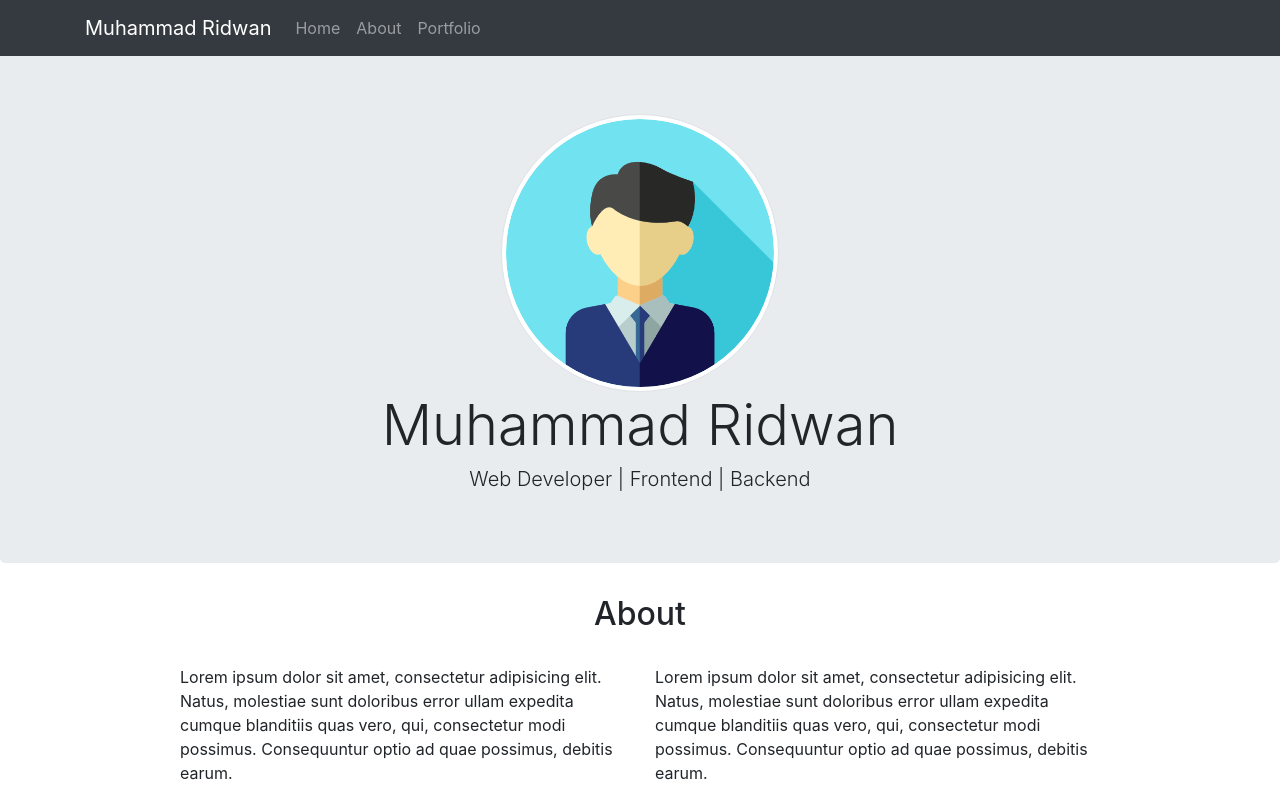
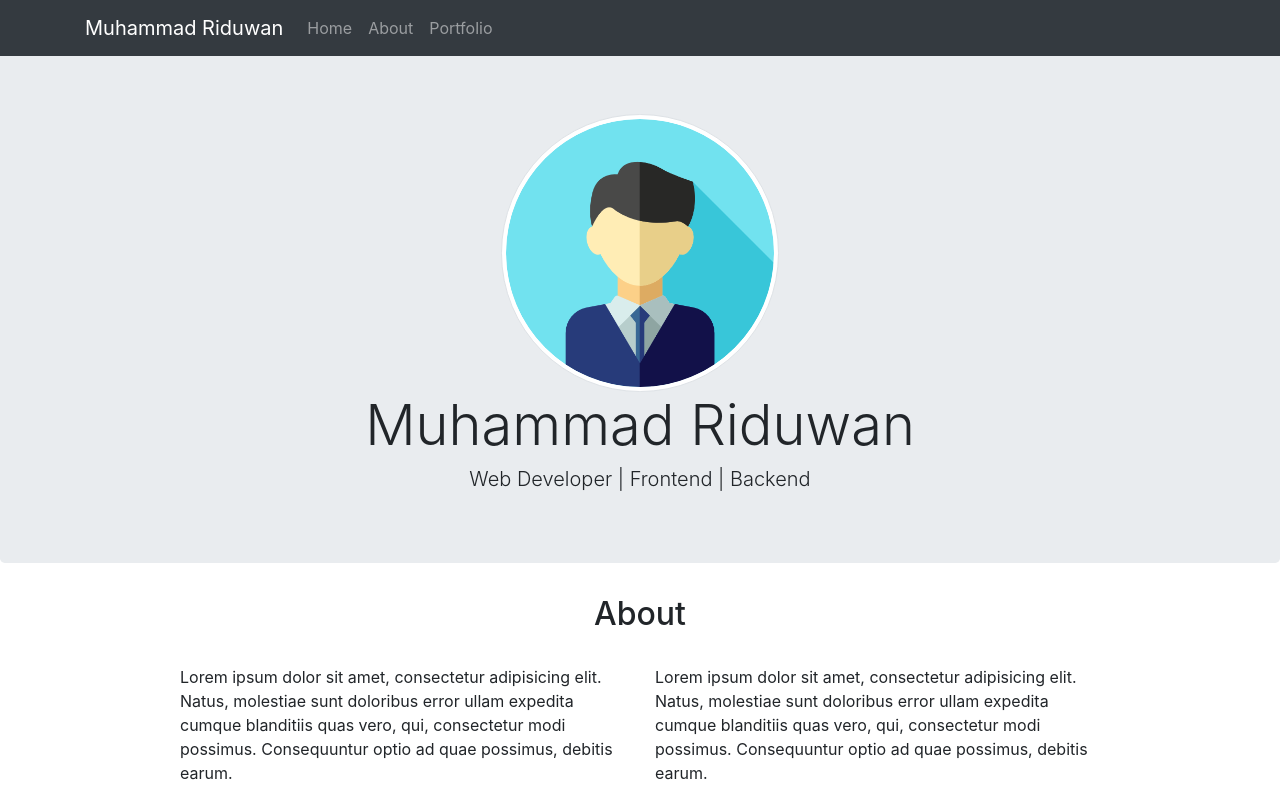
Before and after one commit to yulis17/Membuat-web-Portfolio, a plain HTML site: page index.html in a window 1280 px wide. Shown: the top 804 px of the page. Drawn offline with nearby package versions, Linux system fonts and the light colour scheme.

Commit message:
Mengubah Nama

```diff
--- a/index.html
+++ b/index.html
@@ -17,7 +17,7 @@
 
     <nav class="navbar navbar-expand-lg navbar-dark bg-dark fixed-top">
       <div class="container">
-        <a class="navbar-brand" href="#home">Muhammad Ridwan</a>
+        <a class="navbar-brand" href="#home">Muhammad Riduwan</a>
         <button class="navbar-toggler" type="button" data-toggle="collapse" data-target="#navbarNavDropdown" aria-controls="navbarNavDropdown" aria-expanded="false" aria-label="Toggle navigation">
           <span class="navbar-toggler-icon"></span>
         </button>
@@ -42,7 +42,7 @@
       <div class="container">
         <div class="text-center">
           <img src="img/profile1.png" class="rounded-circle img-thumbnail">
-          <h1 class="display-4">Muhammad Ridwan</h1>
+          <h1 class="display-4">Muhammad Riduwan</h1>
           <h3 class="lead">Web Developer | Frontend | Backend</h3>
         </div>
       </div>
```
